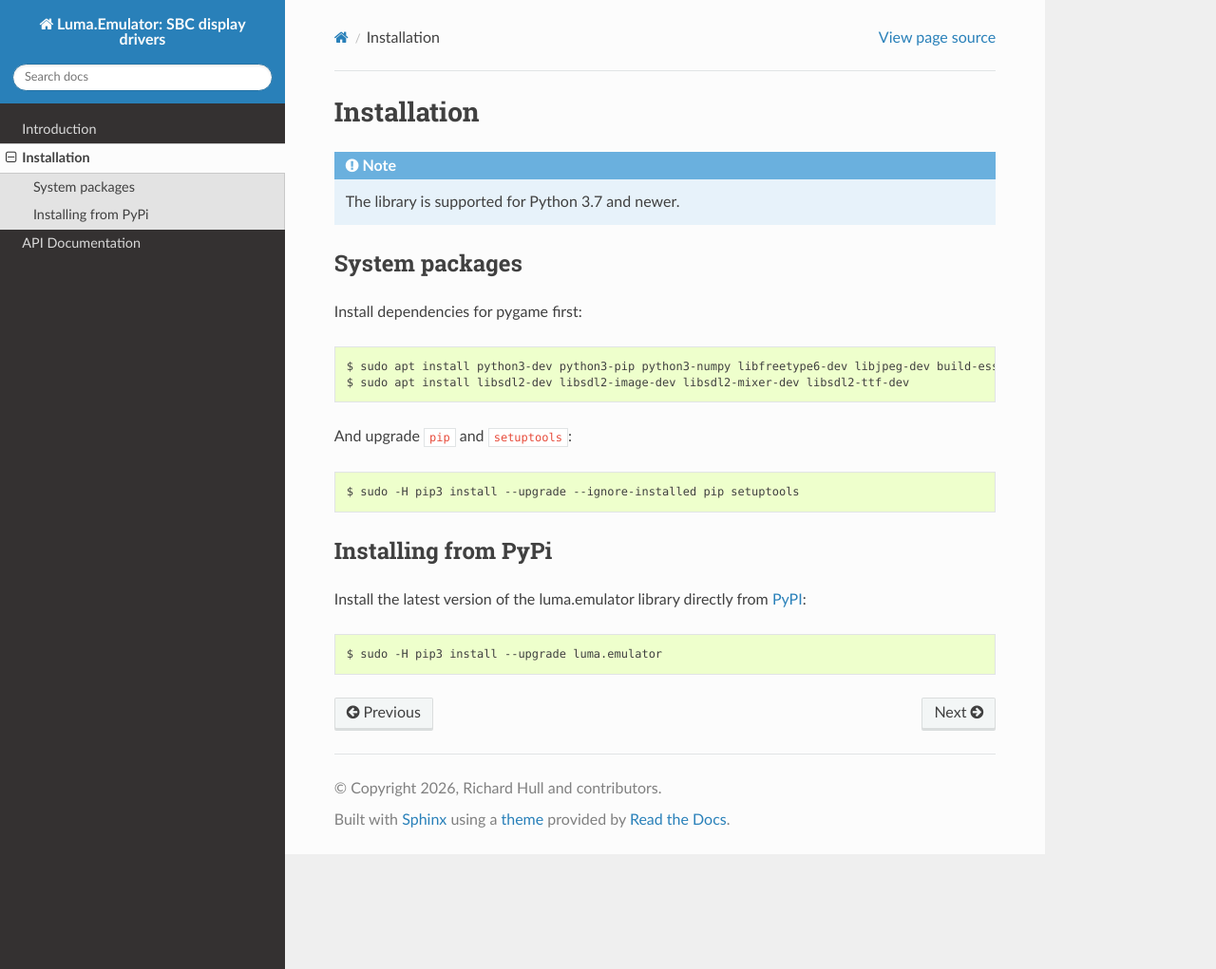
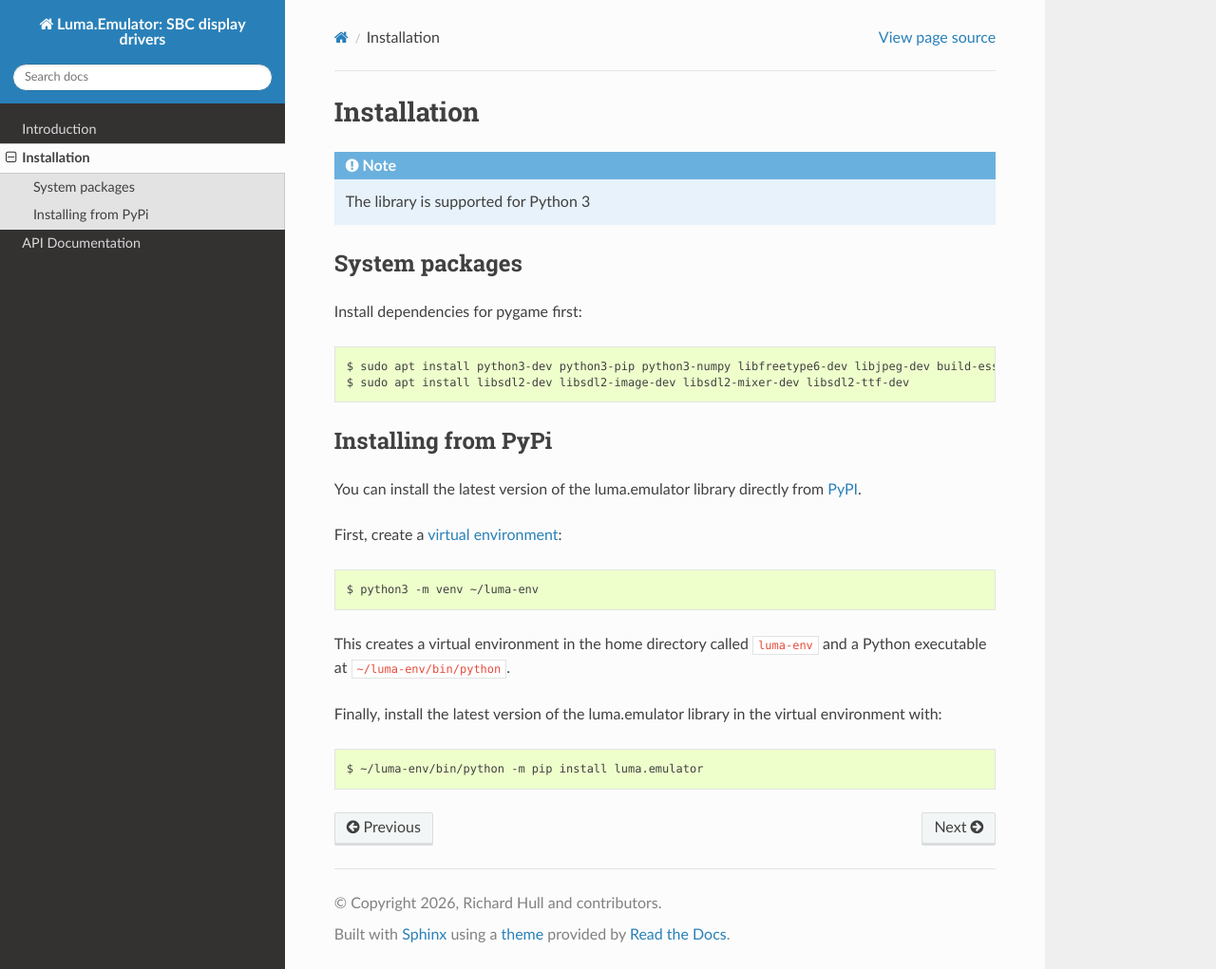
Before and after one commit to rm-hull/luma.emulator, a Sphinx documentation site: the page built from doc/install.rst, in a window 1280 px wide and 1021 px high. Shown: the whole window at 95% size. Built offline with Sphinx 7.4.7 and the Read the Docs theme 3.1.0, drawn with Linux system fonts in a browser that asks for light colours; the version number could not be read and is left out.

Commit message:
doc: use virtual environment for installation
Updated Python version support note and installation instructions.

```diff
--- a/doc/install.rst
+++ b/doc/install.rst
@@ -1,6 +1,6 @@
 Installation
 ------------
-.. note:: The library is supported for Python 3.7 and newer.
+.. note:: The library is supported for Python 3
 
 System packages
 ^^^^^^^^^^^^^^^
@@ -10,14 +10,20 @@
   $ sudo apt install python3-dev python3-pip python3-numpy libfreetype6-dev libjpeg-dev build-essential
   $ sudo apt install libsdl2-dev libsdl2-image-dev libsdl2-mixer-dev libsdl2-ttf-dev
 
-And upgrade ``pip`` and ``setuptools``::
-
-  $ sudo -H pip3 install --upgrade --ignore-installed pip setuptools
-
 Installing from PyPi
 ^^^^^^^^^^^^^^^^^^^^
 
-Install the latest version of the luma.emulator library directly from
-`PyPI <https://pypi.python.org/pypi?:action=display&name=luma.emulator>`_::
+You can install the latest version of the luma.emulator library directly from
+`PyPI <https://pypi.org/project/luma.emulator>`_.
 
-  $ sudo -H pip3 install --upgrade luma.emulator
+First, create a `virtual environment <https://docs.python.org/3/library/venv.html>`__::
+
+  $ python3 -m venv ~/luma-env
+
+This creates a virtual environment in the home directory called ``luma-env``
+and a Python executable at ``~/luma-env/bin/python``.
+
+Finally, install the latest version of the luma.emulator library in the
+virtual environment with::
+
+  $ ~/luma-env/bin/python -m pip install luma.emulator
```
